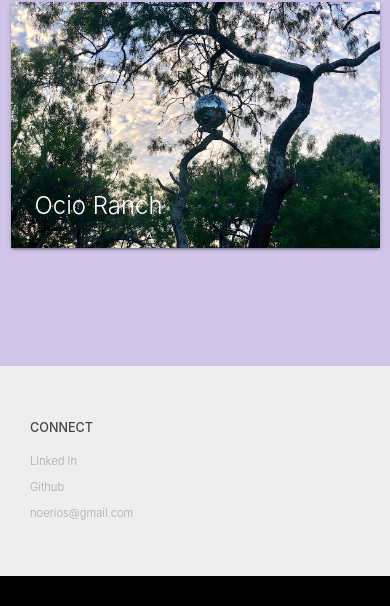
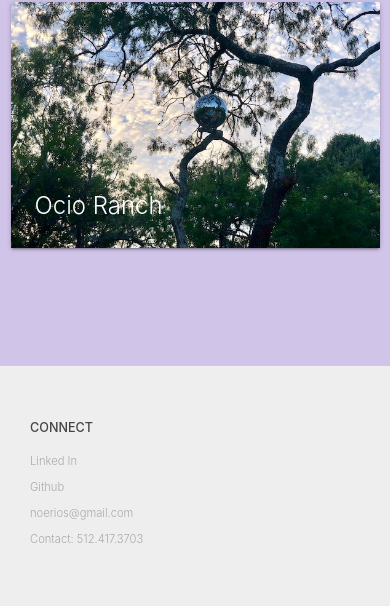
Before and after one commit to noerios/noerios.github.io, a website with bundled scripts: page index.html in a window 390 px wide. Shown: the part 2812-3418 px from the top of the page. Before the commit the page ends 3388 px from the top, so only its background shows below. Built offline with nearby package versions, Linux system fonts and the light colour scheme; a web font is replaced by a local one.

Commit message:
added phone number

```diff
--- a/index.html
+++ b/index.html
@@ -145,6 +145,7 @@
               <li><a href="https://www.linkedin.com/in/rnoerios/">Linked In</a></li>
               <li><a href="https://github.com/noerios">Github</a></li>
               <li><a href="mailto: noerios@gmail.com">noerios@gmail.com</a></li>
+              <li><p>Contact: 512.417.3703</p></li>
             </ul>
           </div>
         </div>
```
